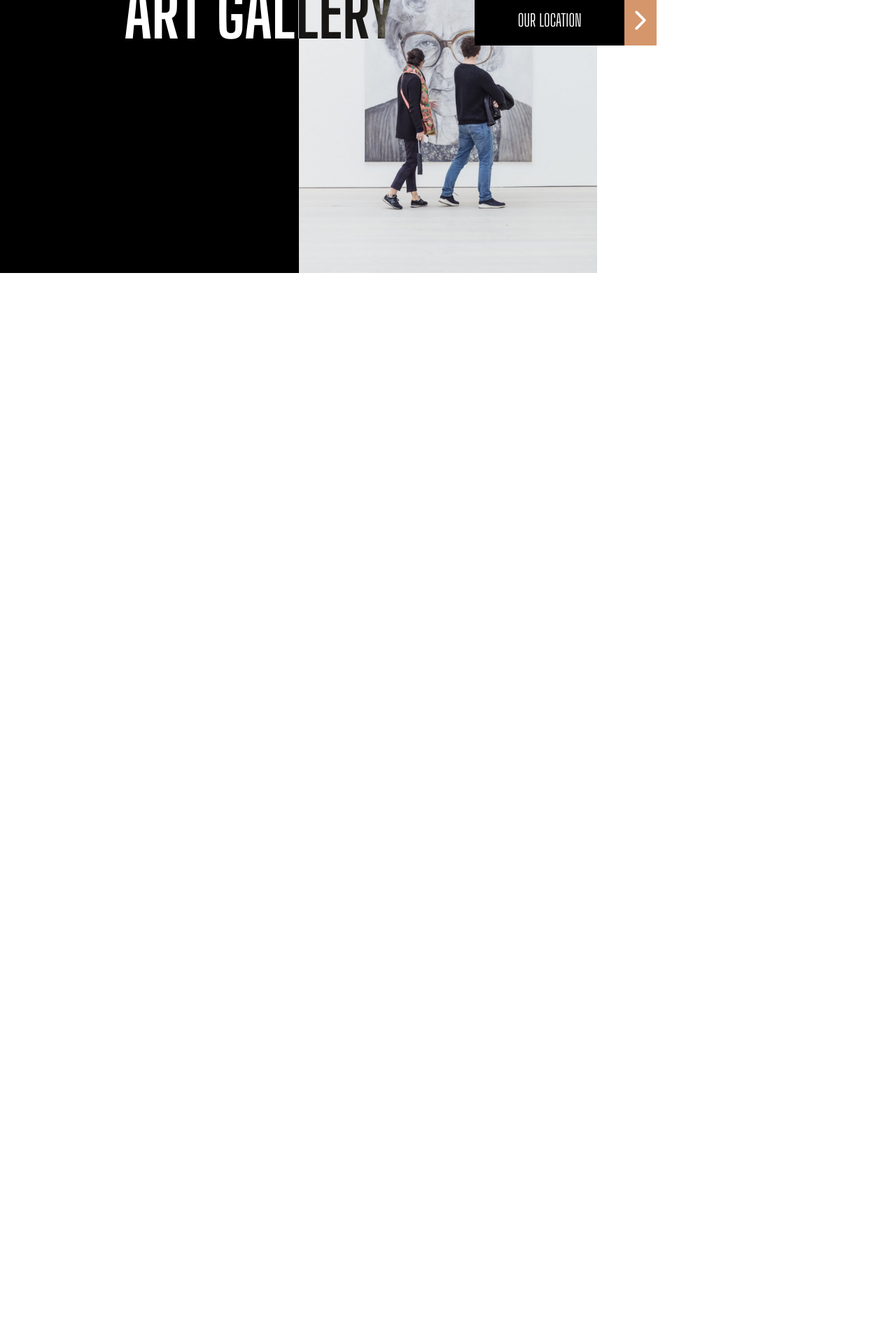
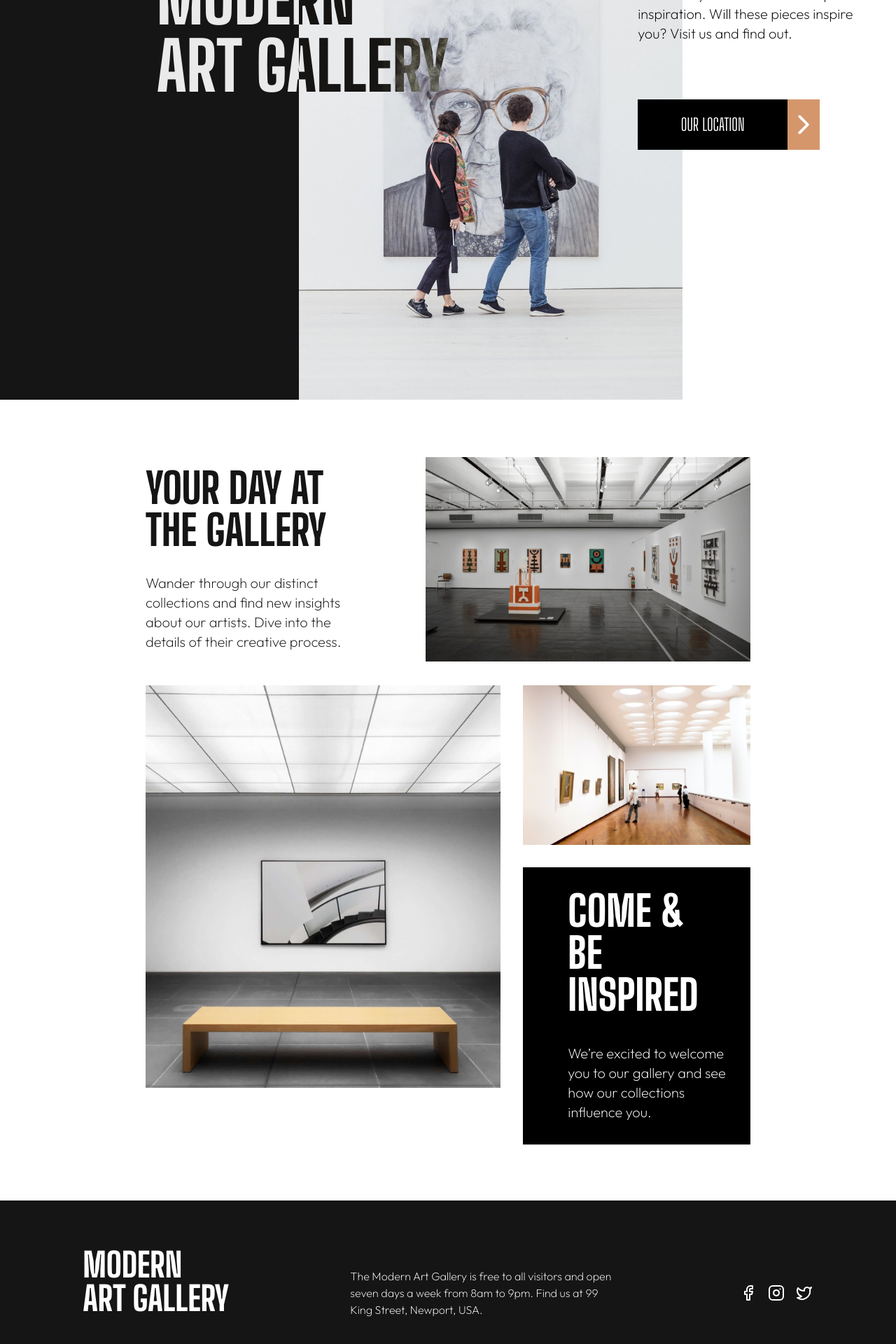
Before and after one commit to samuelahmed/demo-art-gallery, a Next.js app: page / in a window 1280 px wide. Shown: the part 242-2162 px from the top of the page at 70% size. Before the commit the page ends 800 px from the top, so only its background shows below. Built offline with nearby package versions, Linux system fonts and the light colour scheme.

Commit message:
style cleanup, fonts, and spacing

```diff
--- a/src/app/layout/page.tsx
+++ /dev/null
@@ -1,103 +0,0 @@
-"use client";
-
-import Image from "next/image";
-import heroImg from "/public/image-hero@2x.jpg";
-import gridImg from "/public/image-grid-1@2x.jpg";
-import grid2Img from "/public/image-grid-2@2x.jpg";
-import grid3Img from "/public/image-grid-3@2x.jpg";
-
-import Button from "@/components/button";
-
-export default function Home() {
-  return (
-    <main className="flex h-screen w-screen flex-col bg-custom-white">
-      {/* Section 1 */}
-      <div className="flex flex-col md:flex-row">
-        <div className="mt-60 w-full bg-custom-white md:mt-0 md:w-1/3 md:bg-custom-black ">
-          <div className="bigSholders w-full px-4 py-8 text-5xl font-extrabold text-custom-black md:ml-56 md:mt-48 md:px-0 md:py-0  md:text-8xl md:text-custom-white md:mix-blend-difference ">
-            <h1>MODERN</h1>
-            <h1>ART GALLERY</h1>
-          </div>
-        </div>
-        {/* Computer Image */}
-        <div className="hidden w-3/5 md:block">
-          <Image src={heroImg} width={1080} height={1600} alt="alt" />
-        </div>
-        {/* Mobile Img */}
-        <div className="z-n1 absolute top-[-150px] h-fit md:hidden">
-          <Image src={heroImg} width={1080} height={1600} alt="alt" />
-        </div>
-        <div className="w-full bg-custom-white px-4 md:w-1/3 md:px-0">
-          <div className="flex flex-col md:-ml-16 md:mt-48">
-            {/* smaller text */}
-            <p className="outfit pb-10  font-light md:w-[350px] md:pb-20 md:text-[22px]">
-              The arts in the collection of the Modern Art Gallery all started
-              from a spark of inspiration. Will these pieces inspire you? Visit
-              us and find out.
-            </p>
-            <Button variant="button1">OUR LOCATION</Button>
-          </div>
-        </div>
-      </div>
-
-      {/* Section 2 */}
-      <div className="mt-20 flex flex-col bg-custom-white text-custom-black md:px-32">
-        {/* Row 1 */}
-        <div className="flex flex-col-reverse items-center md:flex-row">
-          {/* Large and small text */}
-          <div className="w-1/2 space-y-16 text-center">
-            <div className="text-5xl font-extrabold">
-              <h1>YOUR DAY AT</h1>
-              <h1>THE GALLERY</h1>
-            </div>
-            <div className="flex items-center justify-center">
-              <p className="w-80 text-left text-xl font-light">
-                Wander through our distinct collections and find new insights
-                about our artists. Dive into the details of their creative
-                process.
-              </p>
-            </div>
-          </div>
-          {/* Image  */}
-          <div className="">
-            <Image src={gridImg} width={1080} height={1600} alt="alt" />
-          </div>
-        </div>
-
-        {/* Row 2 */}
-        <div className="flex flex-col space-x-8 md:flex-row   md:pt-8">
-          {/* main cols */}
-          <div className="flex flex-row">
-            {/* large img */}
-            <div className="w-full">
-              <Image src={grid2Img} width={1080} height={1600} alt="alt" />
-            </div>
-          </div>
-
-          {/* two small img */}
-          <div className="flex max-h-screen w-4/5 flex-col justify-between space-y-8">
-            <div className="w-full">
-              <Image src={grid3Img} width={1080} height={1600} alt="alt" />
-            </div>
-
-            <div className="h-full bg-black">
-              <div className="  pl-16 pt-16 text-white">
-                <div className="pb-8 text-5xl font-extrabold">
-                  <h1>COME & BE</h1>
-                  <h1>INSPIRED</h1>
-                </div>
-                <p className="w-80 text-left text-xl font-light">
-                  We’re excited to welcome you to our gallery and see how our
-                  collections influence you.
-                </p>
-              </div>
-            </div>
-          </div>
-        </div>
-      </div>
-
-      {/* Section 3 */}
-      <div className="min-h-96 bg-red-400">Medium Text Small Text Logos</div>
-    </main>
-  );
-}
--- a/src/app/page.tsx
+++ b/src/app/page.tsx
@@ -1,51 +1,111 @@
 "use client";
 
 import Image from "next/image";
-import largeImg from "/public/image-hero@2x.jpg";
-
+import heroImg from "/public/image-hero@2x.jpg";
+import gridImg from "/public/image-grid-1@2x.jpg";
+import grid2Img from "/public/image-grid-2@2x.jpg";
+import grid3Img from "/public/image-grid-3@2x.jpg";
 import Button from "@/components/button";
+import { Twitter, Facebook, Instagram } from "lucide-react";
 
 export default function Home() {
   return (
-    <main className="">
-      {/* Modern Art gallery */}
-      {/* <div className=" bg-blue-100"> */}
-      <div className="relative flex w-2/3 flex-row items-center justify-center bg-black">
-        {/* large text 'modern art gallery' */}
-        <div className="w-1/2 bg-black"></div>
-        {/* <div> */}
+    <main className="flex h-screen w-full flex-col">
 
-        <div className="bigSholders absolute -mr-8 pb-52 pr-36  text-8xl font-bold text-white mix-blend-difference">
-          <h1>MODERN</h1>
-          <h1>ART GALLERY</h1>
+      {/* Section 1 */}
+      <div className="flex flex-col md:flex-row">
+        <div className="mt-60 w-full bg-custom-white md:mt-0 md:w-1/3 md:bg-custom-black ">
+          <div className="bigSholders w-full px-4 py-8 text-5xl font-extrabold text-custom-black md:ml-56 md:mt-48 md:px-0 md:py-0  md:text-8xl md:text-custom-white md:mix-blend-difference ">
+            <h1>MODERN</h1>
+            <h1>ART GALLERY</h1>
+          </div>
         </div>
-
-        {/* </div> */}
-
-        <Image className="w-1/2" src={largeImg} alt={"meow"} />
-
-        <div className="flex flex-col items-center justify-center">
-          {/* smaller text */}
-          <div className="absolute pb-64">
-            <p className="outfit w-[350px] text-[22px] font-light">
+        <div className="hidden w-3/5 md:block">
+          <Image src={heroImg} width={1080} height={1600} alt="alt" />
+        </div>
+        <div className="z-n1 absolute top-[-150px] h-fit md:hidden ">
+          <Image src={heroImg} width={1080} height={1600} alt="alt" />
+        </div>
+        <div className="w-full bg-custom-white px-4 md:w-1/3 md:px-0 ">
+          <div className="flex flex-col md:-ml-16 md:mt-48">
+            <p className="outfit text-md pb-10 font-extralight md:w-[350px] md:pb-20 md:text-xl ">
               The arts in the collection of the Modern Art Gallery all started
               from a spark of inspiration. Will these pieces inspire you? Visit
               us and find out.
             </p>
-
             <Button variant="button1">OUR LOCATION</Button>
           </div>
         </div>
       </div>
 
-      {/* button with 'our location' */}
-      {/* </div> */}
+      {/* Section 2 */}
+      <div className=" flex flex-col bg-custom-white py-20 text-custom-black md:px-52">
+        <div className="flex flex-col-reverse items-center px-4 md:flex-row md:space-x-20 md:px-0">
+          <div className="space-y-4 py-4 md:w-1/2 md:space-y-8">
+            <div className="bigSholders text-4xl font-extrabold md:text-6xl">
+              <h1 className="hidden md:block">YOUR DAY AT</h1>
+              <h1 className="hidden md:block">THE GALLERY</h1>
+              <h1 className="md:hidden">YOUR DAY</h1>
+              <h1 className="md:hidden">AT THE GALLERY</h1>
+            </div>
+            <div className="flex items-center justify-center">
+              <p className="outfit text-md w-80 text-left font-extralight md:text-xl">
+                Wander through our distinct collections and find new insights
+                about our artists. Dive into the details of their creative
+                process.
+              </p>
+            </div>
+          </div>
+          <div>
+            <Image src={gridImg} width={1080} height={1600} alt="alt" />
+          </div>
+        </div>
+        <div className="flex flex-col items-center space-y-4 md:flex-row md:items-stretch md:space-x-8 md:space-y-0 md:pt-8">
+          <div className="flex flex-row">
+            <div className="mx-5 w-full md:mx-0">
+              <Image src={grid2Img} width={1080} height={1600} alt="alt" />
+            </div>
+          </div>
+          <div className="flex max-h-screen flex-col justify-between space-y-4 px-5 md:w-4/5 md:space-y-8 md:px-0 ">
+            <div className="w-full ">
+              <Image src={grid3Img} width={1080} height={1600} alt="alt" />
+            </div>
+            <div className="h-full bg-black">
+              <div className="px-8 py-8 text-white md:px-8 md:pl-16">
+                <div className="bigSholders text-4xl font-extrabold md:text-6xl">
+                  <h1>COME & BE</h1>
+                  <h1>INSPIRED</h1>
+                </div>
+                <p className="outfit text:md text-left font-extralight md:pt-10 md:text-xl">
+                  We’re excited to welcome you to our gallery and see how our
+                  collections influence you.
+                </p>
+              </div>
+            </div>
+          </div>
+        </div>
+      </div>
 
-      {/* Your day at the gallery */}
-      <div></div>
-
-      {/* Modern Art gallery Footer */}
-      <div></div>
+      {/* Section 3 */}
+      <div className="flex flex-col justify-start space-y-8 bg-custom-black px-8 py-16 text-custom-white md:flex-row md:justify-around">
+        <div className="bigSholders flex flex-col items-start justify-center text-5xl font-extrabold">
+          <h1>MODERN</h1>
+          <h1>ART GALLERY</h1>
+        </div>
+        <div className="flex max-w-96 flex-col items-start justify-center">
+          <p className="outfit font-extralight">
+            The Modern Art Gallery is free to all visitors and open seven days a
+            week from 8am to 9pm. Find us at 99 King Street, Newport, USA.
+          </p>
+        </div>
+        <div className="mb-14 flex flex-col items-start justify-center">
+          <div className="flex flex-row space-x-4">
+            <Facebook className="hover:animate-pulse" />
+            <Instagram className="hover:animate-pulse" />
+            <Twitter className="hover:animate-pulse" />
+          </div>
+        </div>
+      </div>
     </main>
   );
 }
--- a/src/components/button.tsx
+++ b/src/components/button.tsx
@@ -12,7 +12,7 @@ export default function Button({ children, variant }: ButtonProps) {
   const flexOrder = variant === "button1" ? "flex-row-reverse" : "flex-row";
 
   return (
-    //make the button bigger and have chevron ontop of it to avoid the state?
+    // Make the button bigger and have icon ontop of it to avoid useState?
     <button
       className={`bigSholders flex bg-black text-white hover:bg-custom-orange ${flexOrder} h-[72px] w-[260px] items-center`}
       onMouseEnter={() => setIsHovered(true)}
```
